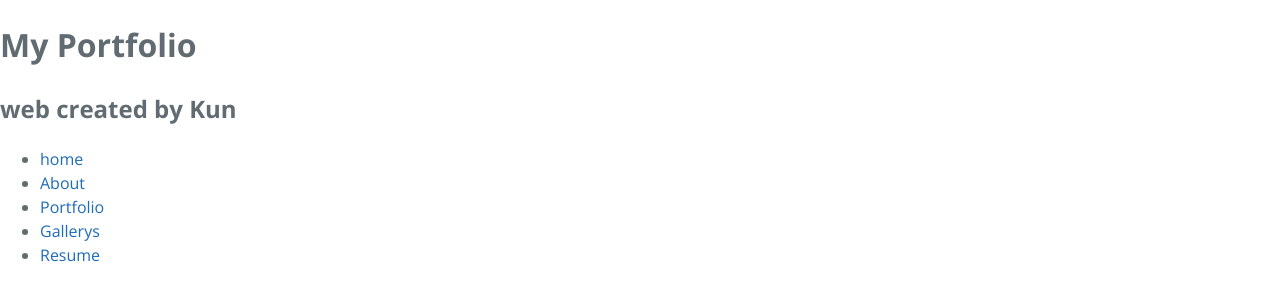
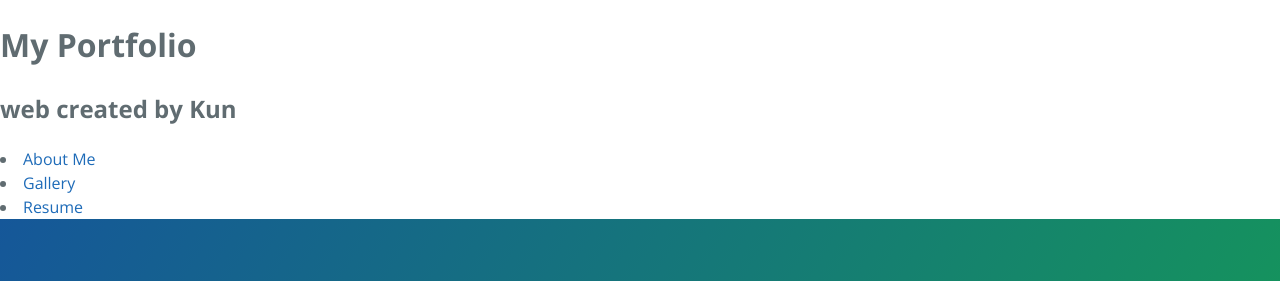
Before and after one commit to a252881407/Kun.github.io, a plain HTML site: page index.html in a window 1280 px wide. Shown: the top 281 px of the page. Drawn offline with nearby package versions, Linux system fonts and the light colour scheme.

Commit message:
Update index.html

```diff
--- a/index.html
+++ b/index.html
@@ -16,16 +16,6 @@
         <h1>My Portfolio</h1>
         <h2> web created by Kun</h2>
       </header>
-      <nav>
-        <ul class="main_menu">
-          <li><a href="index.html">home</a></li>
-          <li><a href="#">About</a></li>
-          <li><a href="#">Portfolio</a></li>
-          <li><a href="#">Gallerys</a></li>
-          <li><a href="#">Resume</a></li>
-        </ul>
-      </nav>
-    </div>
     <li>
     <a href="#About Me" class="smoothScroll"> About Me</a>
     </li>
```
